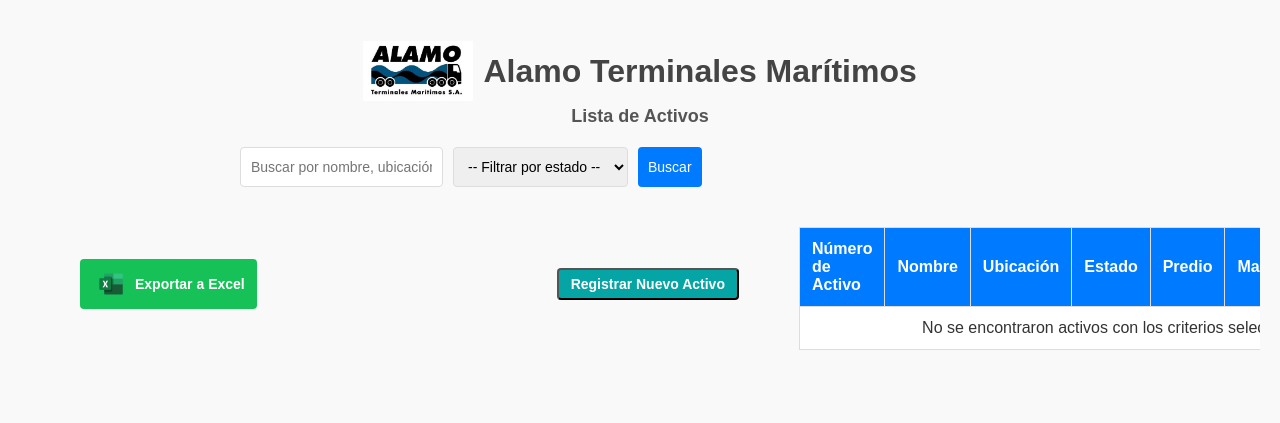
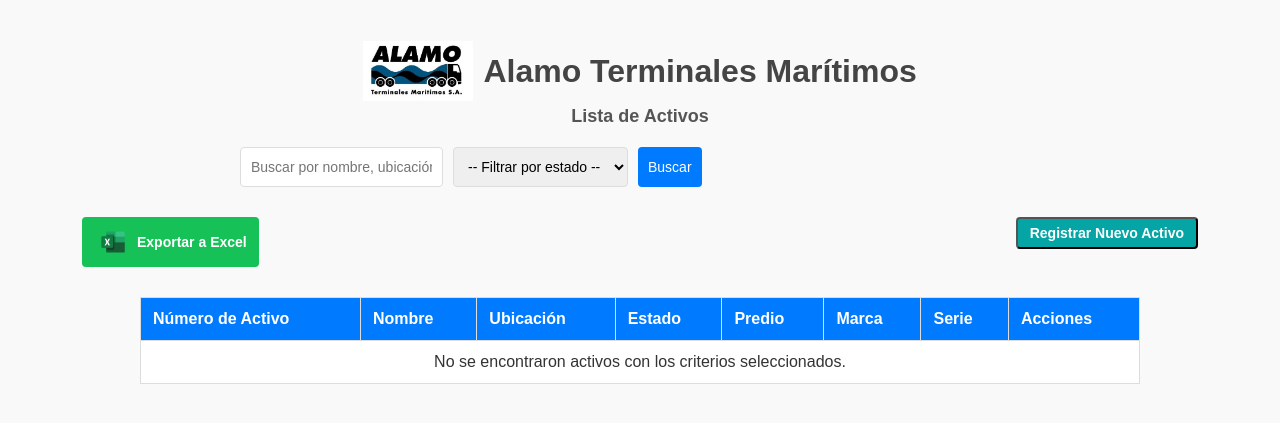
Before and after one commit to alamodylan/Activos, a Flask app: page / in a window 1280 px wide. Shown: the top 423 px of the page. Run offline with Flask 3, Linux system fonts and the light colour scheme; data that the repository does not hold is empty; some libraries are stand-ins or nearby versions.

Commit message:
Cambios en botones 7

```diff
--- a/templates/index.html
+++ b/templates/index.html
@@ -207,24 +207,22 @@
         </form>
     </div>
 
-<div style="display: flex; justify-content: space-between; width: 100%; margin-bottom: 10px;">
 
-  <!-- Exportar a Excel (alineado con la primera columna) -->
- <div style="display: flex; justify-content: space-between; width: 100%; margin-bottom: 10px; align-items: center;">
+<div style="display: flex; justify-content: space-between; width: 90%; margin: 0 auto 10px auto;">
 
-  <!-- Exportar a Excel (un poco más a la derecha) -->
-  <div style="margin-left: 60px;">
+  <!-- Exportar a Excel (más centrado hacia el inicio de la tabla) -->
+  <div style="flex: 0 0 auto;">
     <a href="/exportar_excel" class="export-link">
       <img src="{{ url_for('static', filename='LogoExcel.png') }}" alt="Excel" class="icon">
       Exportar a Excel
     </a>
   </div>
 
-  <!-- Espaciador para mantener al centro los filtros o títulos si los hay -->
+  <!-- Espaciador para mantener centrado el medio -->
   <div style="flex-grow: 1;"></div>
 
-  <!-- Registrar Nuevo Activo (más a la izquierda) -->
-  <div style="margin-right: 60px;">
+  <!-- Registrar Nuevo Activo (más centrado hacia la última columna) -->
+  <div style="flex: 0 0 auto;">
     <form method="GET" action="/registrar" onsubmit="return confirmarCodigo();" style="display:inline;">
       <button type="submit" class="export-link new-asset" style="background-color: #06a5a5;">
         Registrar Nuevo Activo
```
